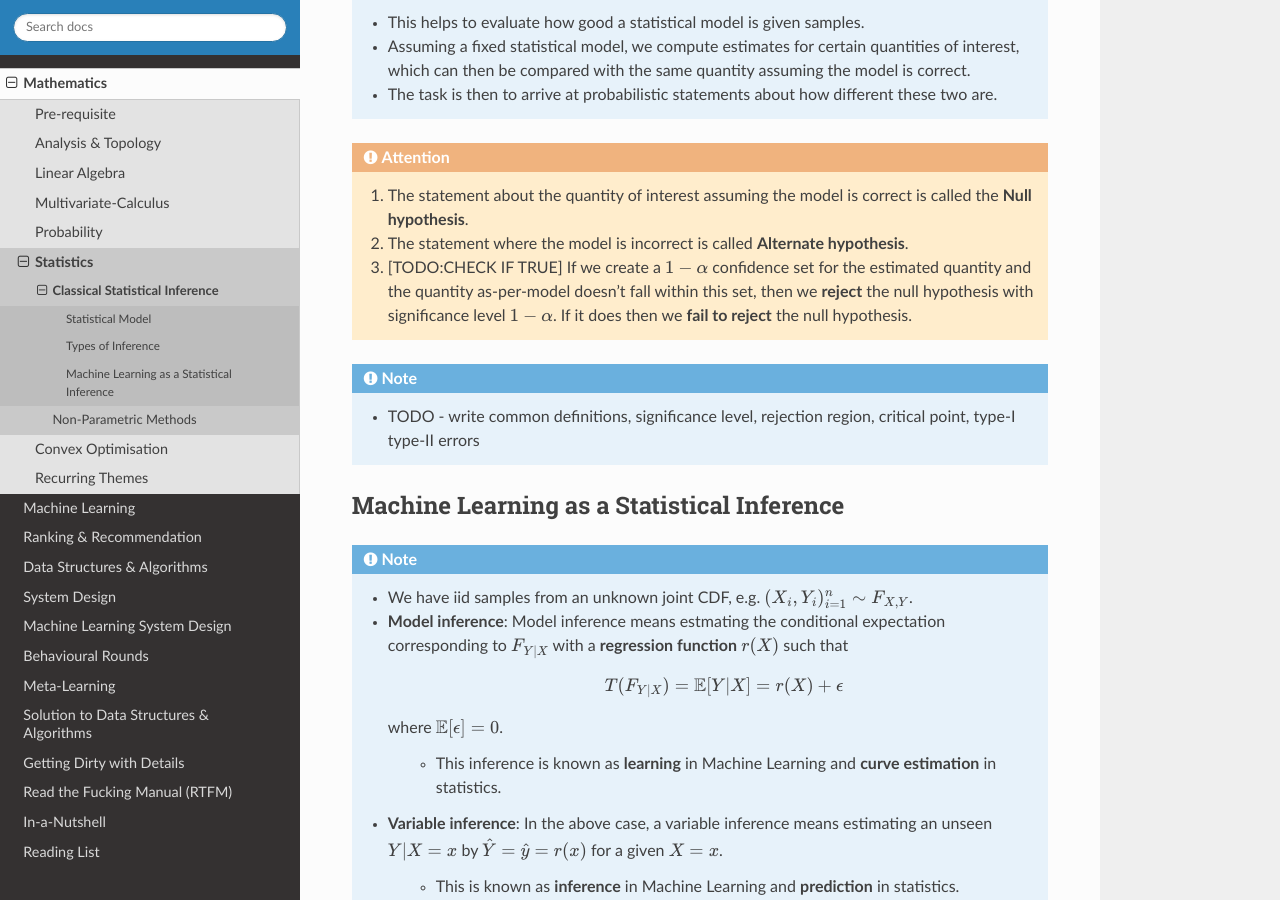
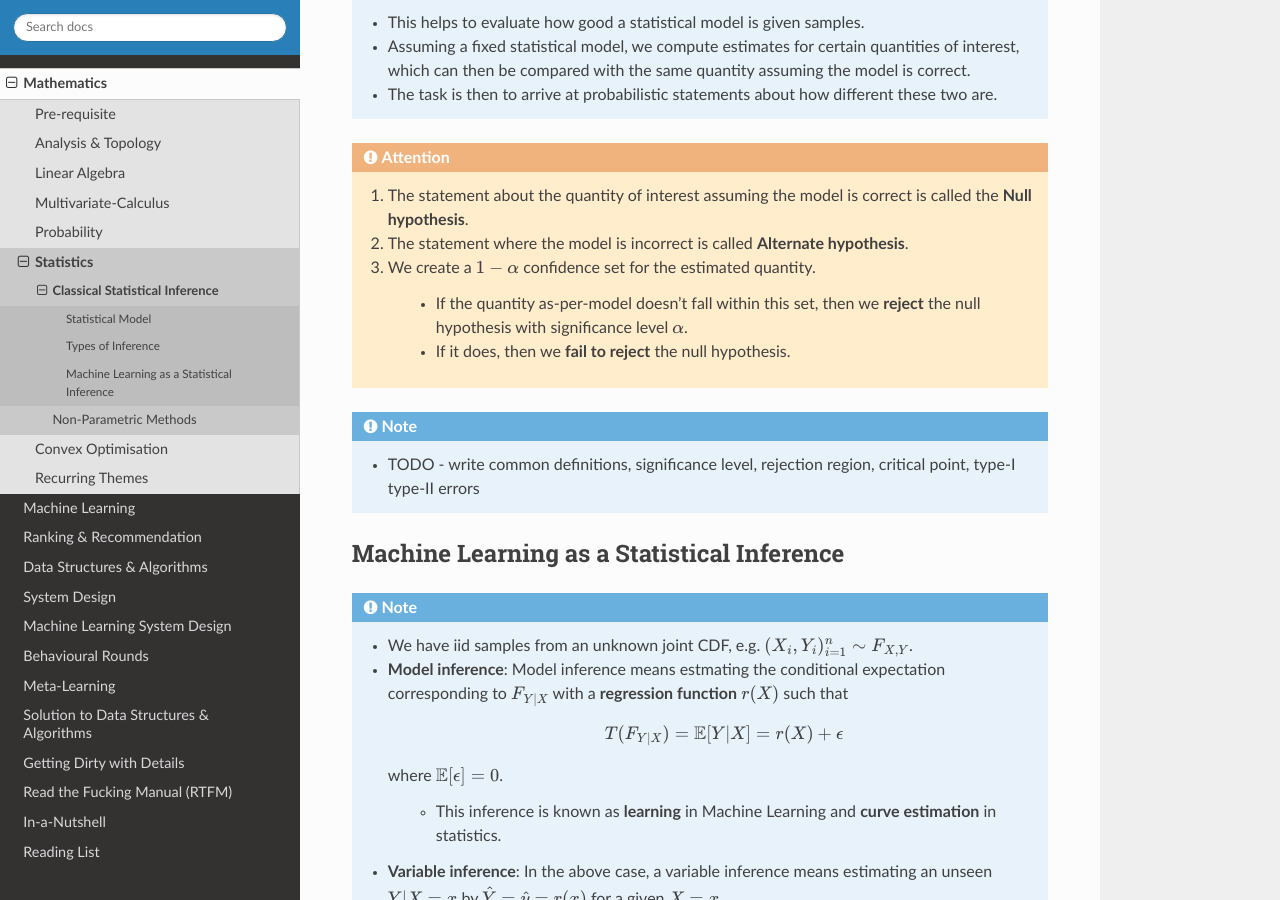
Before and after one commit to uselesstechjunks/leetcode, a Sphinx documentation site: the page built from docs/source/math/stat/inference.rst, in a window 1280 px wide and 900 px high, scrolled down 3582 px. Built offline with Sphinx 7.4.7 and the Read the Docs theme 2.0.0, drawn with Linux system fonts in a browser that asks for light colours.

Commit message:
Update inference.rst

```diff
--- a/docs/source/math/stat/inference.rst
+++ b/docs/source/math/stat/inference.rst
@@ -120,7 +120,10 @@ Hypothesis Testing
 .. attention::
 	#. The statement about the quantity of interest assuming the model is correct is called the **Null hypothesis**.
 	#. The statement where the model is incorrect is called **Alternate hypothesis**.
-	#. [TODO:CHECK IF TRUE] If we create a :math:`1-\alpha` confidence set for the estimated quantity and the quantity as-per-model doesn't fall within this set, then we **reject** the null hypothesis with significance level :math:`1-\alpha`.  If it does then we **fail to reject** the null hypothesis.
+	#. We create a :math:`1-\alpha` confidence set for the estimated quantity.
+
+		* If the quantity as-per-model doesn't fall within this set, then we **reject** the null hypothesis with significance level :math:`\alpha`.
+		* If it does, then we **fail to reject** the null hypothesis.
 
 .. note::
 	* TODO - write common definitions, significance level, rejection region, critical point, type-I type-II errors
```
